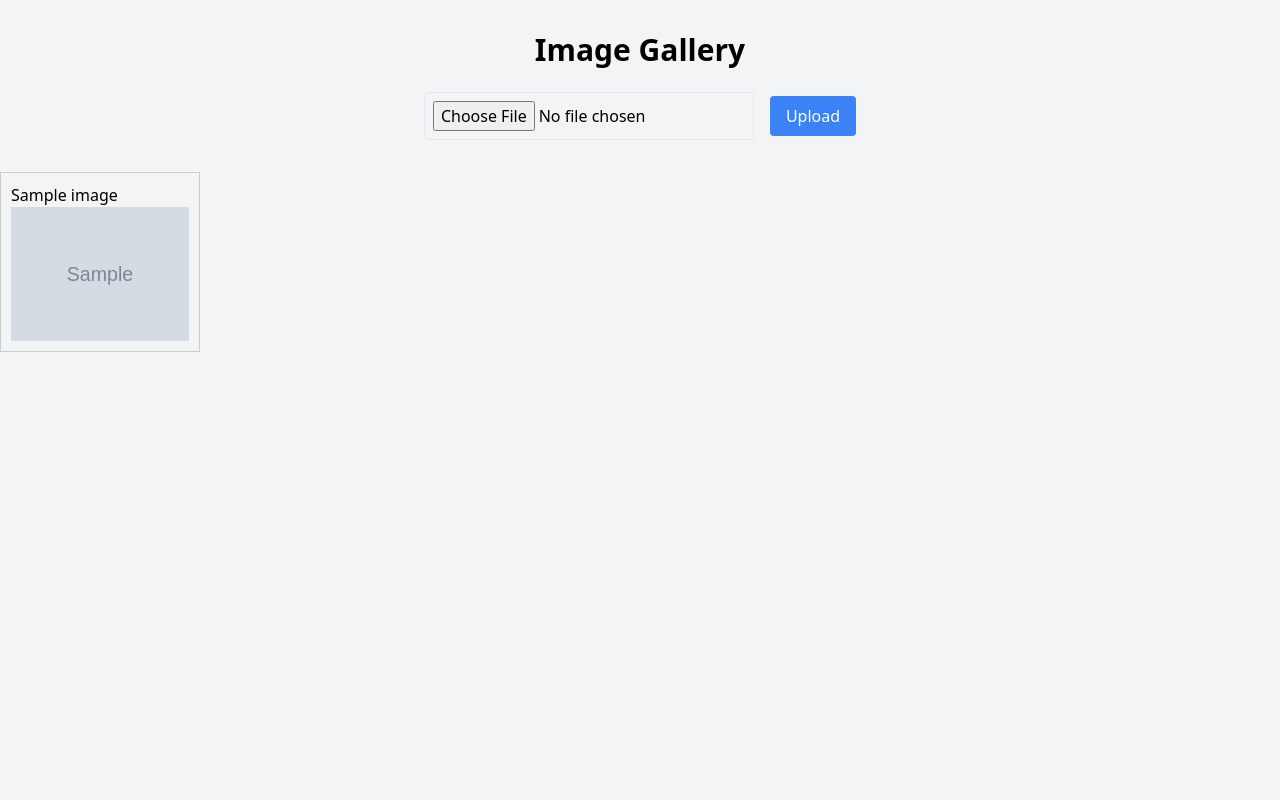
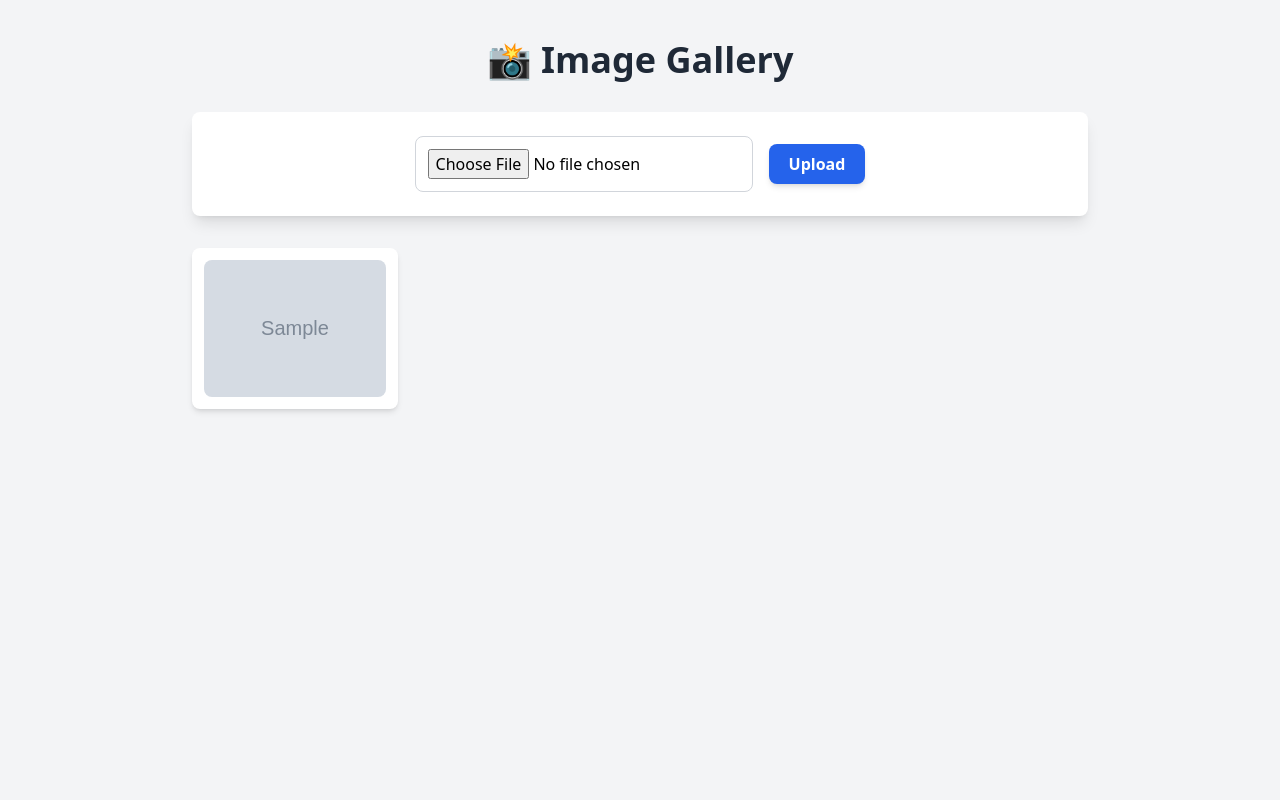
Before and after one commit to edavid2021/NativeDev-Project1, a Flask app: template project_1/templates/index.html in a window 1280 px wide. Run offline with Flask 3, Linux system fonts and the light colour scheme; the template is opened without the code that fills it: most values are stand-ins (such as "Sample title", 1, 10 or a date in 2020); grey boxes marked "Sample" are stand-in pictures; some libraries are stand-ins or nearby versions.

Commit message:
added delete. final edits

```diff
--- a/project_1/app.py
+++ b/project_1/app.py
@@ -1,6 +1,6 @@
 import os
 from flask import Flask, redirect, request, send_file, render_template, jsonify
-from storage import upload_file, get_list_of_files, generate_signed_url  # Import storage.py functions
+from storage import upload_file, get_list_of_files, generate_signed_url, delete_file  # Import storage.py functions
 
 # Ensure the 'files' directory exists for temporary local storage
 os.makedirs('files', exist_ok=True)
@@ -14,6 +14,9 @@ GCP_BUCKET_NAME = "jpeg-bucket"
 def index():
     # Fetch the list of files with URLs from the GCP bucket
     images = get_list_of_files(GCP_BUCKET_NAME)
+    # Include the bucket name in the data passed to the template
+    for image in images:
+        image["bucket"] = GCP_BUCKET_NAME
     return render_template('index.html', images=images)
 
 @app.route('/get-signed-url', methods=['POST'])
@@ -52,6 +55,21 @@ def upload():
     # Redirect back to the index page
     return redirect("/")
 
+@app.route('/delete-file', methods=['POST'])
+def delete_file_endpoint():
+    data = request.json
+    bucket_name = data.get('bucket')
+    file_name = data.get('file')
+
+    if not bucket_name or not file_name:
+        return jsonify({"error": "Bucket name and file name are required"}), 400
+
+    success = delete_file(bucket_name, file_name)
+    if success:
+        return jsonify({"message": f"Deleted {file_name} from bucket {bucket_name}"}), 200
+    else:
+        return jsonify({"error": "Failed to delete the file"}), 500
+
 @app.route('/files')
 def list_files():
     # Fetch the list of files from the GCP bucket
--- a/project_1/templates/index.html
+++ b/project_1/templates/index.html
@@ -1,16 +1,38 @@
 <!DOCTYPE html>
 <html lang="en">
   <head>
-    <meta charset="UTF-8">
-    <meta name="viewport" content="width=device-width, initial-scale=1.0">
+    <meta charset="UTF-8" />
+    <meta name="viewport" content="width=device-width, initial-scale=1.0" />
     <title>Image Gallery</title>
     <script src="https://cdn.tailwindcss.com"></script>
     <script>
+      async function deleteImage(bucketName, fileName, imageCard) {
+        try {
+          const response = await fetch("/delete-file", {
+            method: "POST",
+            headers: { "Content-Type": "application/json" },
+            body: JSON.stringify({ bucket: bucketName, file: fileName }),
+          });
+
+          if (response.ok) {
+            const result = await response.json();
+            console.log(result.message);
+            // Remove the image card from the page
+            imageCard.remove();
+          } else {
+            const error = await response.json();
+            console.error("Error deleting image:", error.error);
+          }
+        } catch (error) {
+          console.error("Error sending delete request:", error);
+        }
+      }
+
       async function refreshSignedUrl(imageElement, bucketName, fileName) {
         try {
-                const response = await fetch('/get-signed-url', {
-                    method: 'POST',
-                    headers: { 'Content-Type': 'application/json' },
+          const response = await fetch("/get-signed-url", {
+            method: "POST",
+            headers: { "Content-Type": "application/json" },
             body: JSON.stringify({ bucket: bucketName, file: fileName }),
           });
 
@@ -18,10 +40,10 @@
             const { signedUrl } = await response.json();
             imageElement.src = signedUrl; // Update the image source
           } else {
-                    console.error('Failed to fetch a new signed URL');
+            console.error("Failed to fetch a new signed URL");
           }
         } catch (error) {
-                console.error('Error refreshing signed URL:', error);
+          console.error("Error refreshing signed URL:", error);
         }
       }
 
@@ -29,27 +51,76 @@
         console.warn(`Signed URL expired for ${fileName}, refreshing...`);
         refreshSignedUrl(event.target, bucketName, fileName);
       }
+
+      function validateUploadForm(event) {
+        const fileInput = document.querySelector('input[name="form_file"]');
+        const errorMessage = document.getElementById("error-message");
+
+        // Clear any previous error messages
+        errorMessage.textContent = "";
+
+        // Check if a file is selected
+        if (!fileInput.value) {
+          event.preventDefault(); // Prevent form submission
+          errorMessage.textContent = "Please select a file before uploading";
+          errorMessage.classList.remove("hidden");
+
+          // Remove the error message after 2 seconds
+          setTimeout(() => {
+            errorMessage.classList.add("hidden");
+          }, 1000);
+        }
+      }
     </script>
   </head>
-<body class="bg-gray-100">
-    <div class="container mx-auto py-8">
-        <h1 class="text-3xl font-bold text-center mb-6">Image Gallery</h1>
+  <body class="bg-gray-100 min-h-screen flex flex-col items-center py-10">
+    <div class="w-full max-w-4xl">
+      <h1 class="text-4xl font-bold text-center mb-8 text-gray-800">
+        📸 Image Gallery
+      </h1>
 
       <!-- Upload Form -->
-        <form method="post" enctype="multipart/form-data" action="/upload" class="mb-8">
-            <div class="flex items-center justify-center">
-                <input type="file" name="form_file" accept="image/jpeg, image/png" class="border p-2 rounded">
-                <button type="submit" class="bg-blue-500 text-white px-4 py-2 ml-4 rounded">Upload</button>
+      <form
+        method="post"
+        enctype="multipart/form-data"
+        action="/upload"
+        class="mb-8 bg-white p-6 rounded-lg shadow-lg"
+        onsubmit="validateUploadForm(event)">
+        <div
+          class="flex flex-col sm:flex-row items-center justify-center gap-4">
+          <input
+            type="file"
+            name="form_file"
+            accept="image/jpeg, image/png"
+            class="border border-gray-300 p-3 rounded-lg w-full sm:w-auto" />
+          <button
+            type="submit"
+            class="bg-blue-600 hover:bg-blue-700 text-white font-semibold px-5 py-2 rounded-lg shadow-md transition duration-300">
+            Upload
+          </button>
         </div>
+        <!-- Error Message -->
+        <p id="error-message" class="text-red-500 text-sm mt-4 hidden"></p>
       </form>
 
       <!-- Image Gallery -->
-        <div style="display: flex; flex-wrap: wrap; gap: 20px;">
+      <div
+        class="grid grid-cols-1 sm:grid-cols-2 md:grid-cols-3 lg:grid-cols-4 gap-6">
         {% for image in images %}
-        <div style="border: 1px solid #ccc; padding: 10px; width: 200px;">
-            <p>{{ image.name }}</p>
-            <img src="{{ image.url }}" alt="{{ image.name }}" style="width: 100%; height: auto;"
-                 onerror="handleImageError(this, '{{ image.bucket }}', '{{ image.name }}')">
+        <div
+          class="relative group bg-white p-3 rounded-lg shadow-md overflow-hidden">
+          <img
+            src="{{ image.url }}"
+            alt="{{ image.name }}"
+            class="w-full h-auto rounded-lg transition-transform duration-300 transform group-hover:scale-105"
+            onerror="handleImageError(this, '{{ image.bucket }}', '{{ image.name }}')" />
+
+          <!-- Delete Button (Appears on Hover) -->
+          <button
+            onclick="deleteImage('{{ image.bucket }}', '{{ image.name }}', this.parentElement)"
+            class="absolute top-2 right-2 bg-gray-600 hover:bg-red-700 text-white px-3 py-1 text-sm font-semibold rounded-md shadow-md opacity-0 group-hover:opacity-100 transition-opacity duration-300">
+            ❌ Delete
+          </button>
         </div>
         {% endfor %}
       </div>
```
Also changed, not shown: project_1/storage.py (+12 -0 lines). Lines whose indentation alone changed are shown as unchanged.
